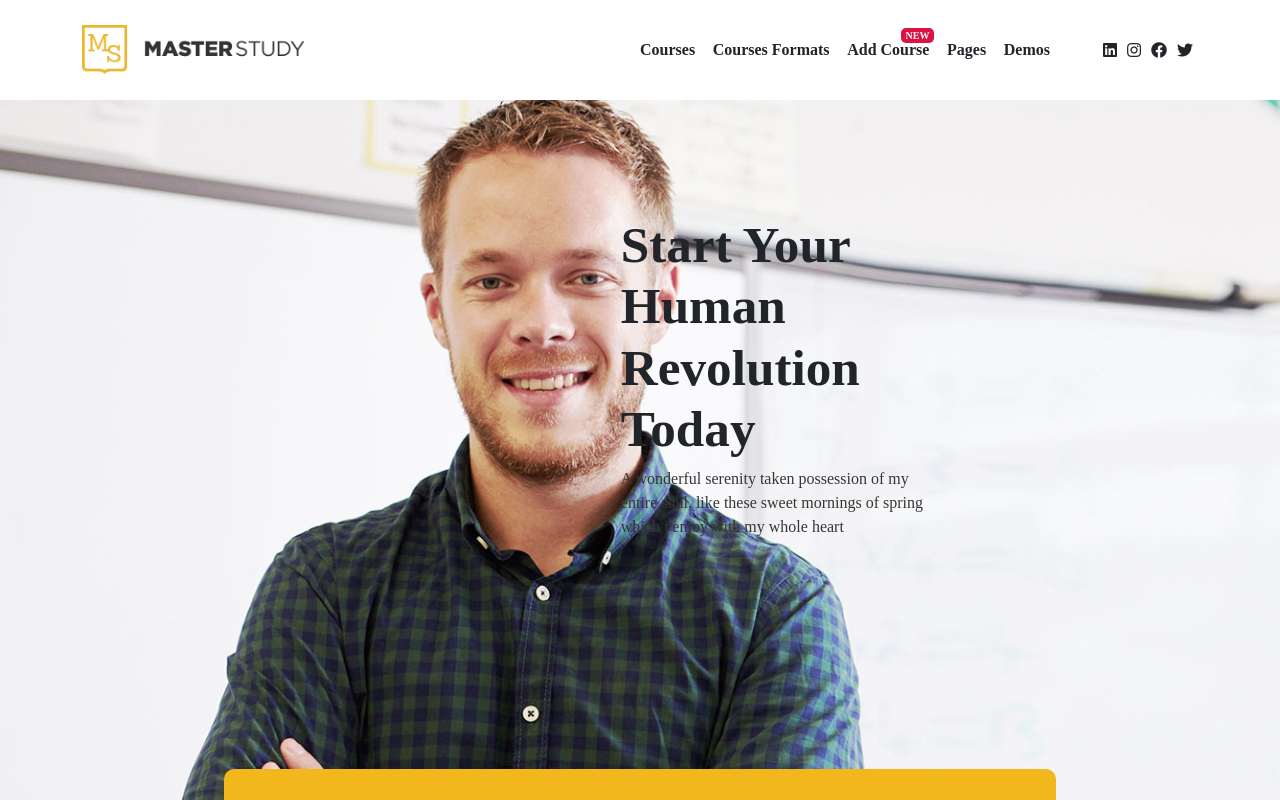
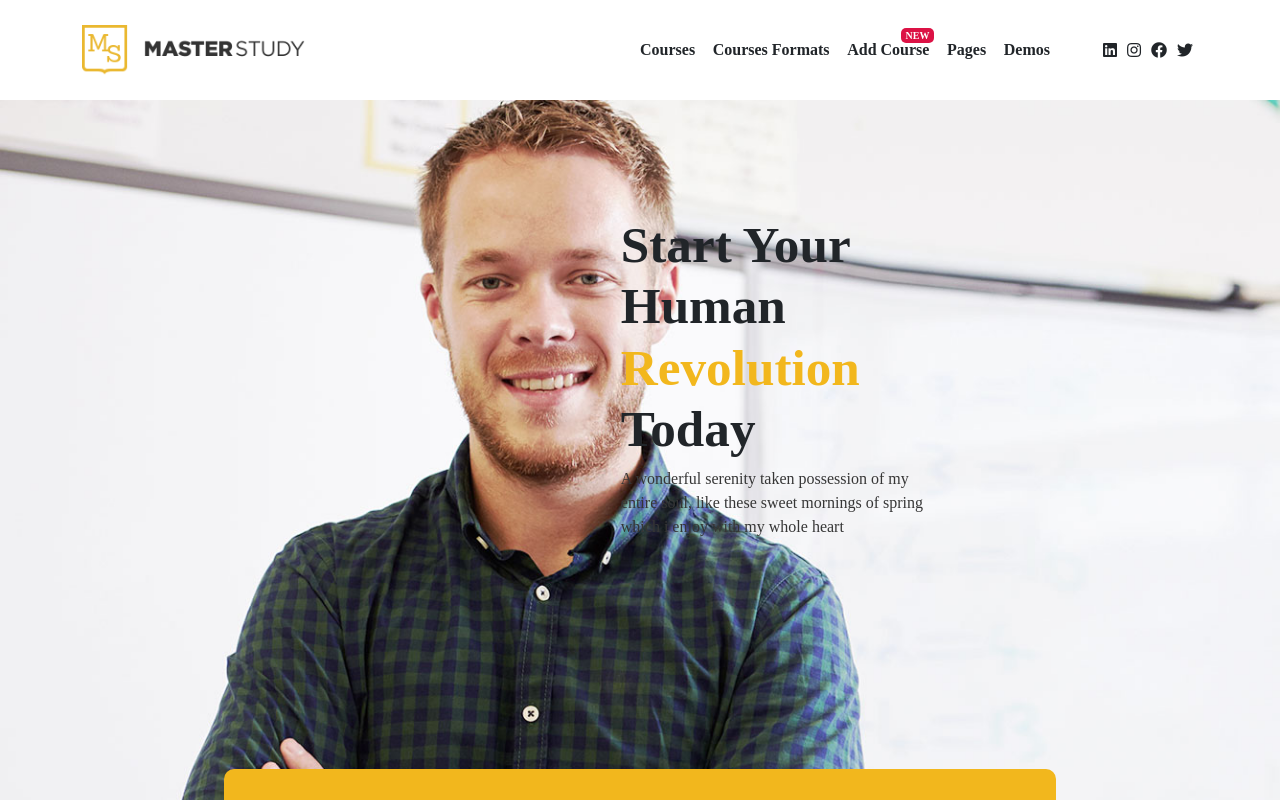
Before and after one commit to Fede180600/proj-html-vuejs, a Vue app: page / in a window 1280 px wide. Shown: the top 800 px of the page. Built offline with nearby package versions, Linux system fonts and the light colour scheme; a small style sheet from the web is missing.

Commit message:
install and import the correct font

```diff
--- a/package.json
+++ b/package.json
@@ -8,7 +8,7 @@
     "lint": "vue-cli-service lint"
   },
   "dependencies": {
-    "@fontsource/bree-serif": "^4.5.7",
+    "@fontsource/roboto-slab": "^4.5.8",
     "@fortawesome/fontawesome-free": "^5.15.4",
     "bootstrap": "^5.1.3",
     "core-js": "^3.8.3",
--- a/src/assets/style/common.scss
+++ b/src/assets/style/common.scss
@@ -1,12 +1,18 @@
 @import "~bootstrap/scss/bootstrap.scss";
+@import "./variable.scss";
+@import "~@fontsource/roboto-slab/200.css";
+@import "~@fontsource/roboto-slab/400.css";
+@import "~@fontsource/roboto-slab/600.css";
+@import "~@fontsource/roboto-slab/800.css";
 
-
-@import "~@fontsource/bree-serif/index.css";
 body {
-    font-family: 'bree-serif', serif;
+    font-family: "Roboto Slab", serif;
+    font-weight: 400;
 }
 
-
+.text_brand_primary_color {
+    color: $brand-primary-color;
+}
 
 img {
     width: 100%;
```
Also changed, not shown: 1 other file (tests, documents, lock files or other folders).
